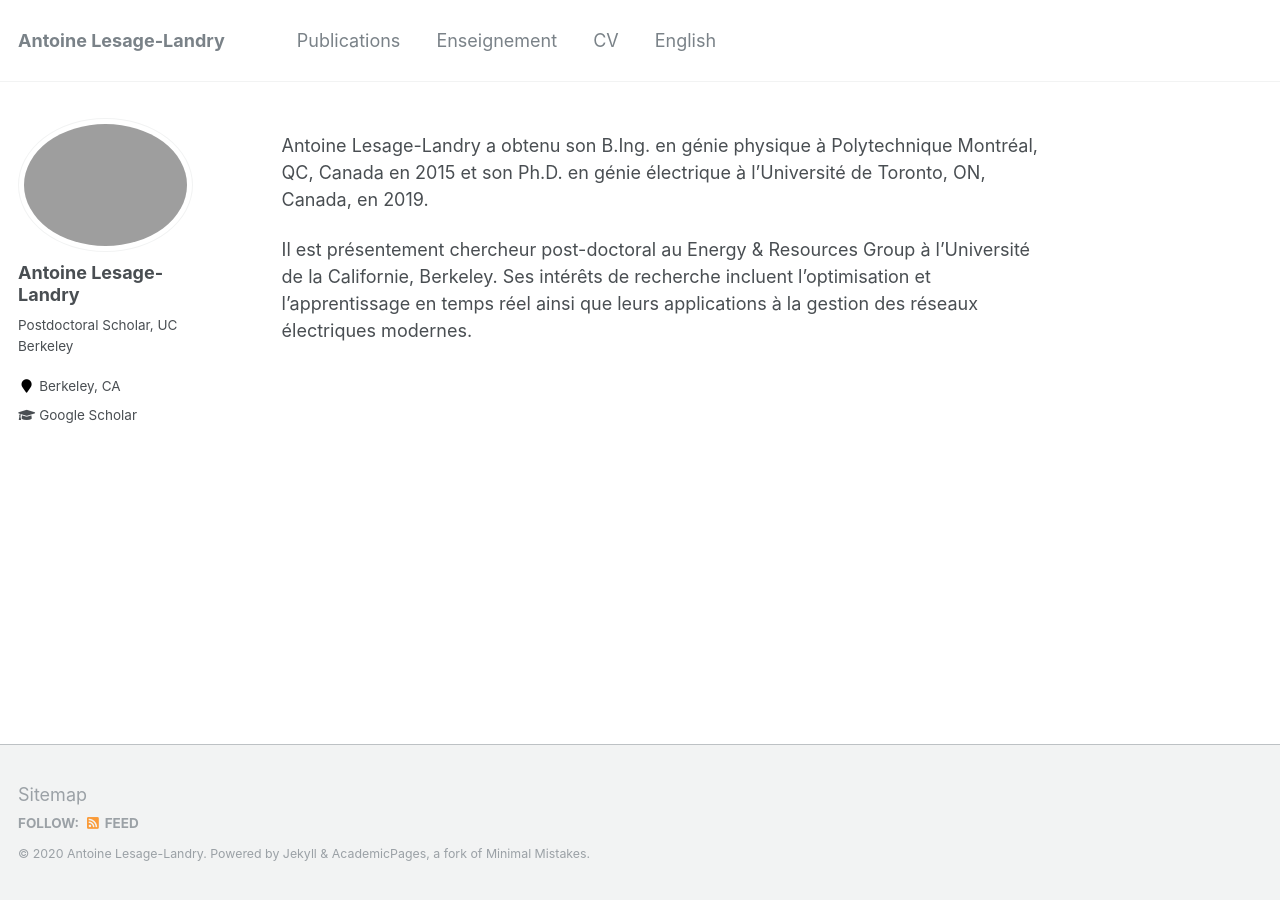
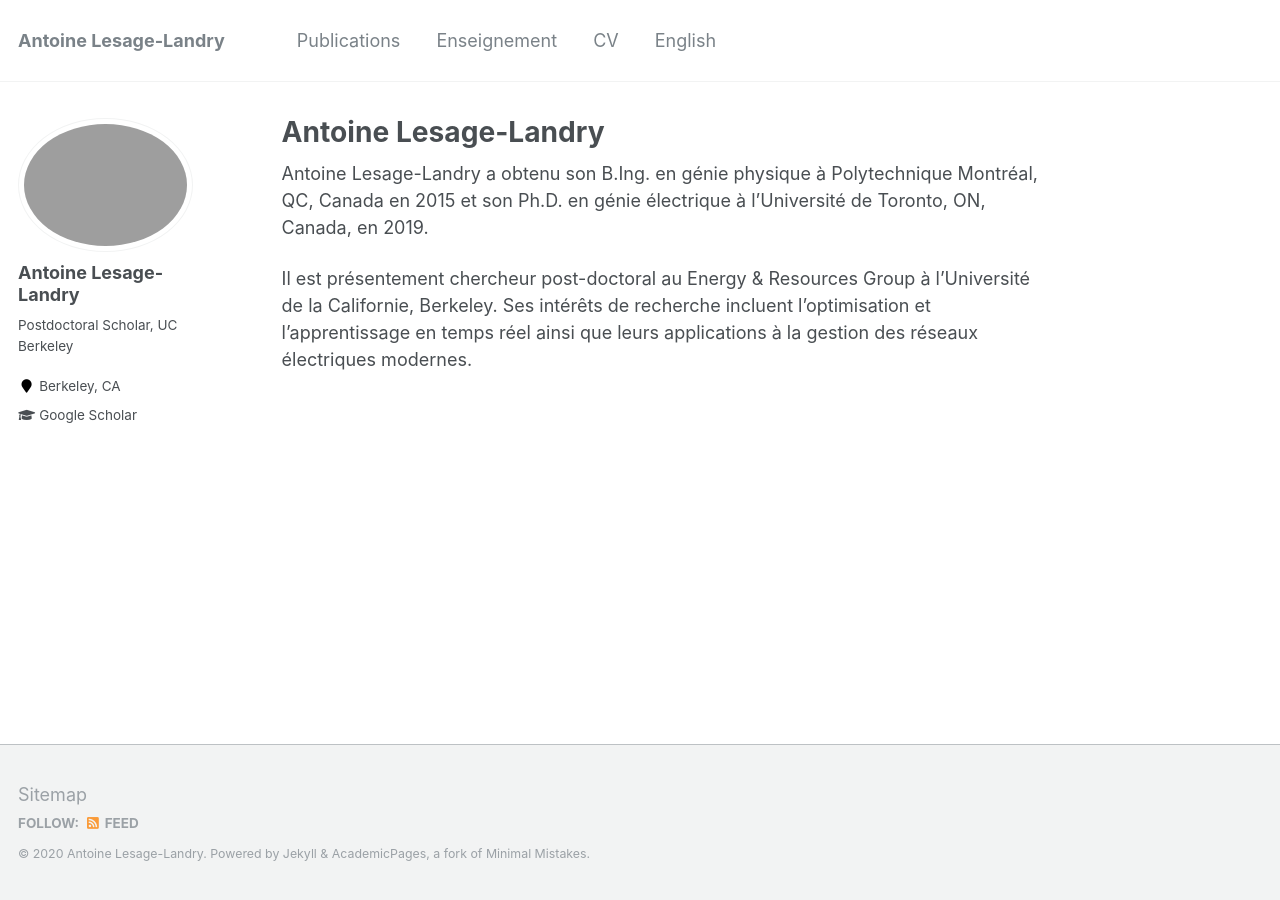
Before and after one commit to alesagelandry/fr, a Jekyll site: the page built from _pages/about.md, in a window 1280 px wide. Built offline with Jekyll 4.4.1, drawn with Linux system fonts in a browser that asks for light colours.

Commit message:
Update about.md

```diff
--- a/_pages/about.md
+++ b/_pages/about.md
@@ -1,6 +1,6 @@
 ---
 permalink: /
-title: ""
+title: "Antoine Lesage-Landry"
 excerpt: ""
 author_profile: true
 redirect_from:
```
